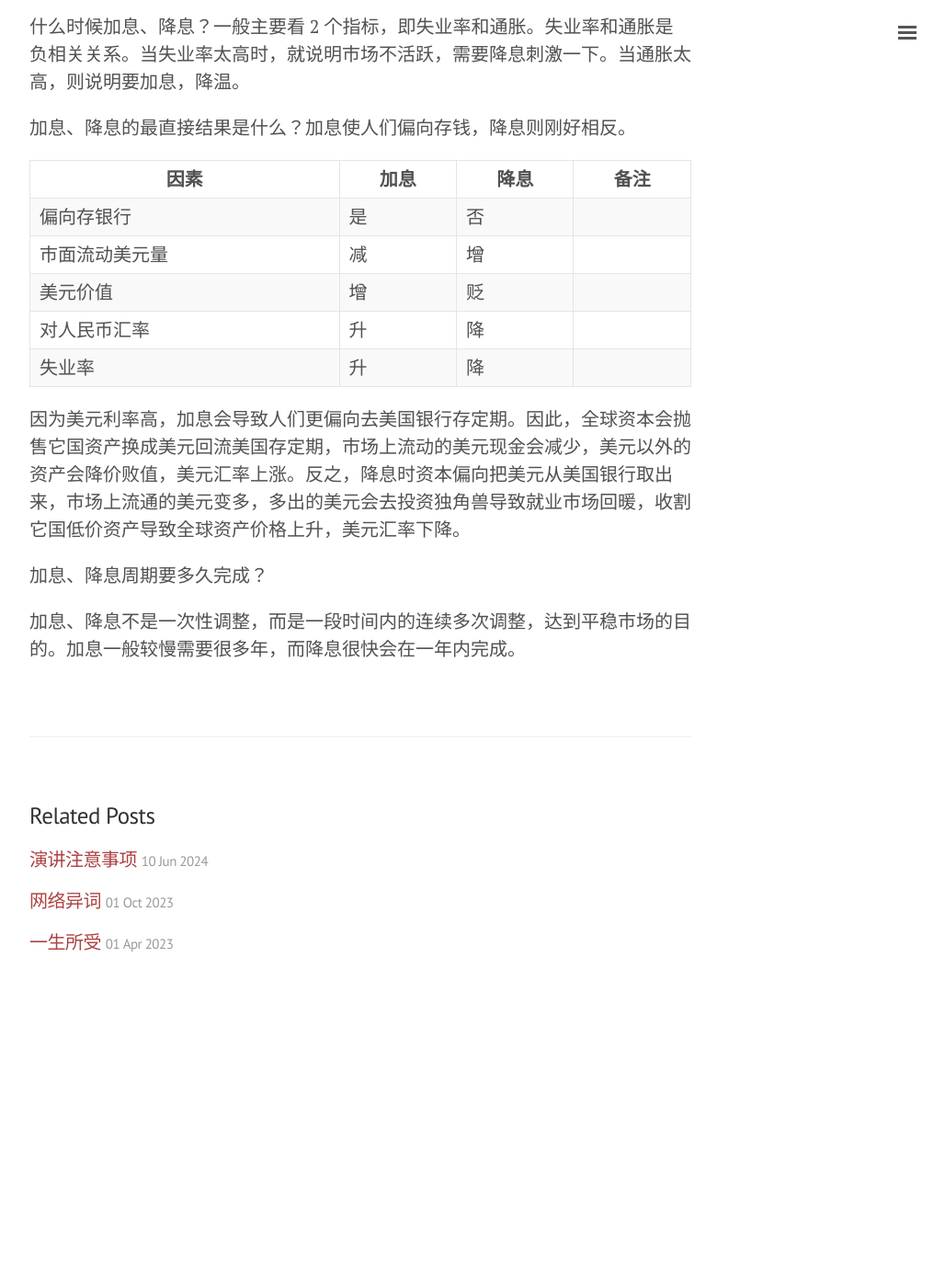
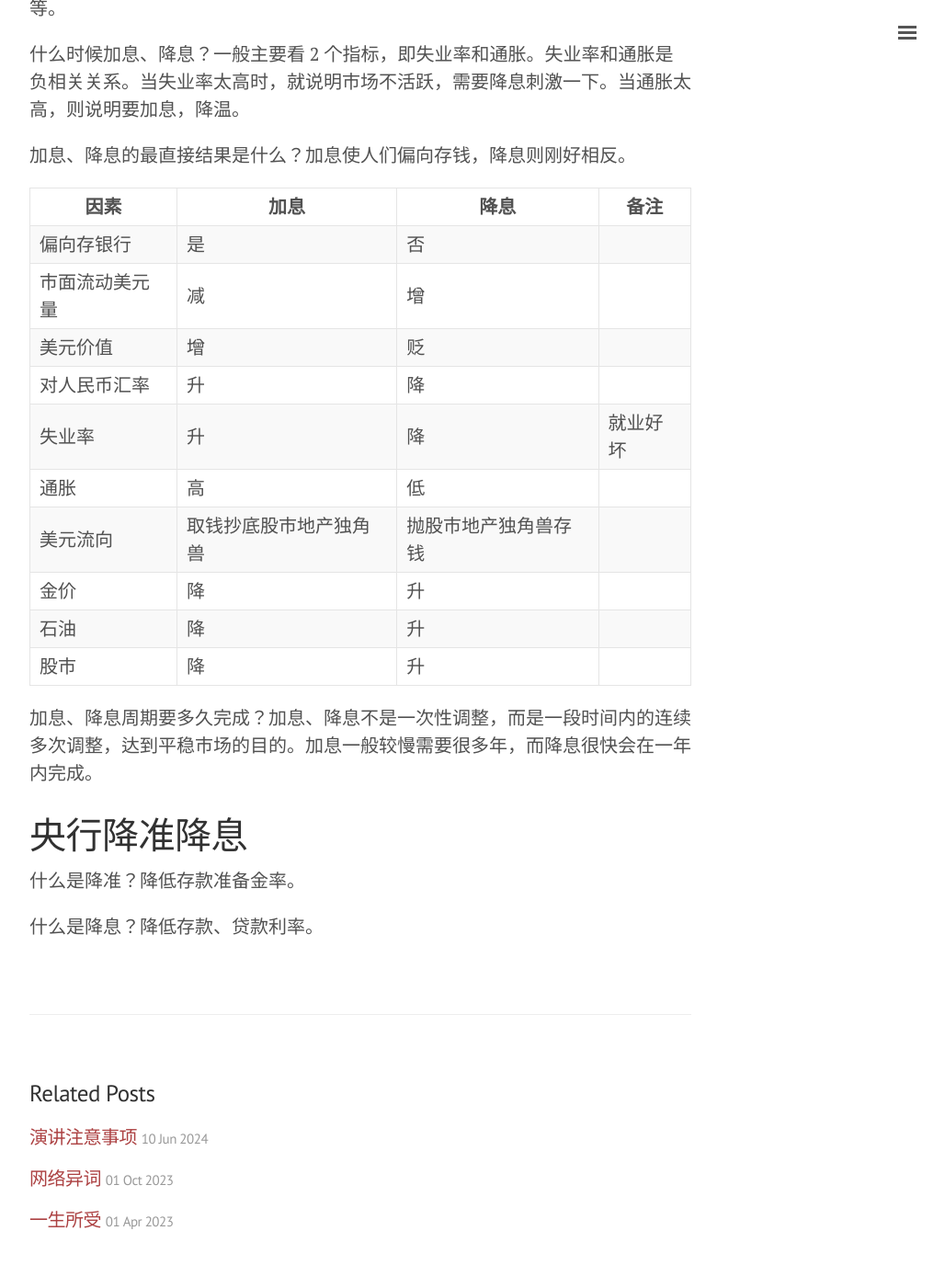
Before and after one commit to outsinre/zh-blog, a Jekyll site: the page built from _posts/2024-10-01-economy.md, in a window 1280 px wide and 1400 px high, scrolled down 445 px. Shown: the top 1376 px of the window at 92% size, without its empty margins (248-1276 px from the left). Built offline with Jekyll 4.4.1, drawn with Linux system fonts in a browser that asks for light colours; comment, search, counter and statistics services are not loaded; before the commit the page ends 1543 px from its top, so only the background shows below that; some of the changed text lies outside the part shown.

Commit message:
fix(economy): update rate

```diff
--- a/_posts/2024-10-01-economy.md
+++ b/_posts/2024-10-01-economy.md
@@ -4,7 +4,7 @@ title: 经济常识
 ---
 
 1. toc
-{.toc}
+{:toc}
 
 # 美联储加息降息 #
 
@@ -20,11 +20,17 @@ title: 经济常识
 | 市面流动美元量 | 减 | 增 | |
 | 美元价值 | 增 | 贬 | |
 | 对人民币汇率 | 升 | 降 | |
-| 失业率 | 升 | 降 | |
+| 失业率 | 升 | 降 | 就业好坏 |
+| 通胀 | 高 | 低 | |
+| 美元流向 | 取钱抄底股市地产独角兽 | 抛股市地产独角兽存钱 | |
+| 金价 | 降 | 升 | |
+| 石油 | 降 | 升 | |
+| 股市 | 降 | 升 | |
 
+加息、降息周期要多久完成？加息、降息不是一次性调整，而是一段时间内的连续多次调整，达到平稳市场的目的。加息一般较慢需要很多年，而降息很快会在一年内完成。
 
-因为美元利率高，加息会导致人们更偏向去美国银行存定期。因此，全球资本会抛售它国资产换成美元回流美国存定期，市场上流动的美元现金会减少，美元以外的资产会降价败值，美元汇率上涨。反之，降息时资本偏向把美元从美国银行取出来，市场上流通的美元变多，多出的美元会去投资独角兽导致就业市场回暖，收割它国低价资产导致全球资产价格上升，美元汇率下降。
+# 央行降准降息 #
 
-加息、降息周期要多久完成？
+什么是降准？降低存款准备金率。
 
-加息、降息不是一次性调整，而是一段时间内的连续多次调整，达到平稳市场的目的。加息一般较慢需要很多年，而降息很快会在一年内完成。
+什么是降息？降低存款、贷款利率。
```
